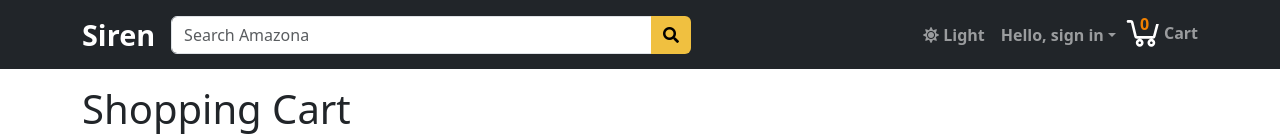
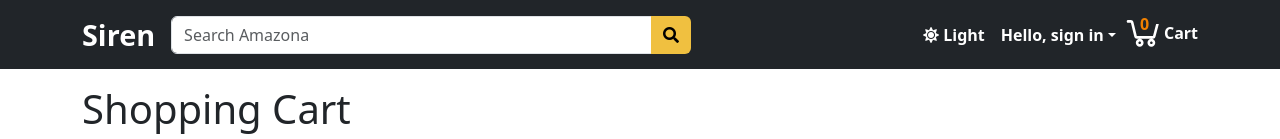
Before and after one commit to whatthefoobar/siren-ecomm-app, a React (Vite) app in the folder frontend/: page /cart in a window 1280 px wide. Shown: the top 139 px of the page. Built offline with nearby package versions, Linux system fonts and the light colour scheme.

Commit message:
added space to the toggle button

```diff
--- a/frontend/src/components/NavigationBar.tsx
+++ b/frontend/src/components/NavigationBar.tsx
@@ -41,9 +41,11 @@ const NavigationBar = () => {
         <LinkContainer to="/" className="header-link">
           <Navbar.Brand>Siren</Navbar.Brand>
         </LinkContainer>
+
         <SearchBox />
 
         <Navbar.Toggle
+          className="space"
           aria-controls="responsive-navbar-nav"
           onClick={() => setExpanded(!expanded)}
         />
--- a/frontend/src/index.css
+++ b/frontend/src/index.css
@@ -68,7 +68,7 @@ img.thumbnail {
 a.header-link,
 .header-link > a {
   border-radius: 2px;
-  /* color: white !important; */
+  color: white !important;
   font-weight: bold;
 }
 
@@ -100,3 +100,6 @@ a.header-link:hover,
 .sub-header {
   background-color: #263f49;
 }
+.space {
+  margin-left: 20px;
+}
```
